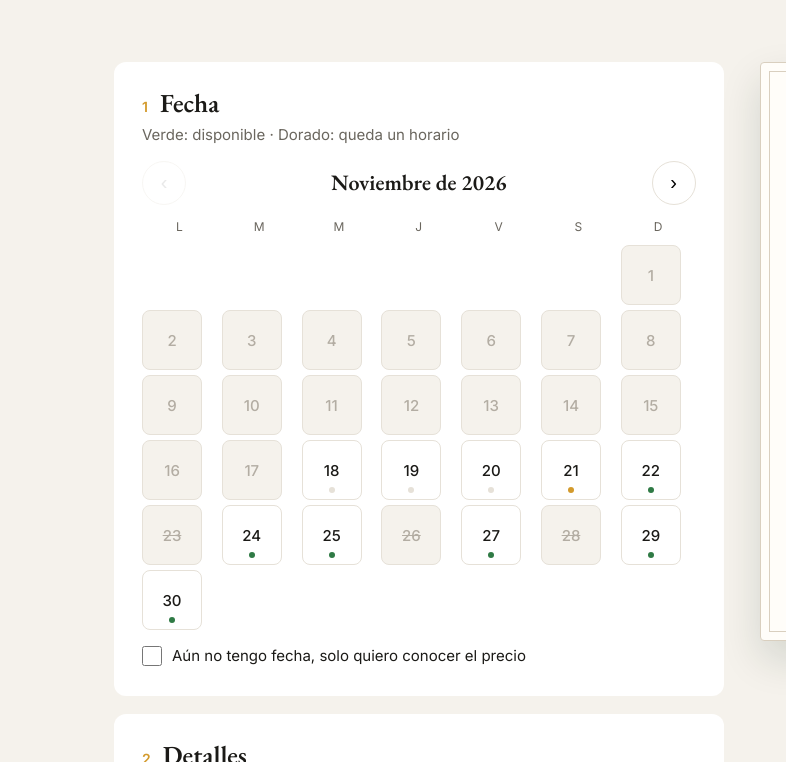
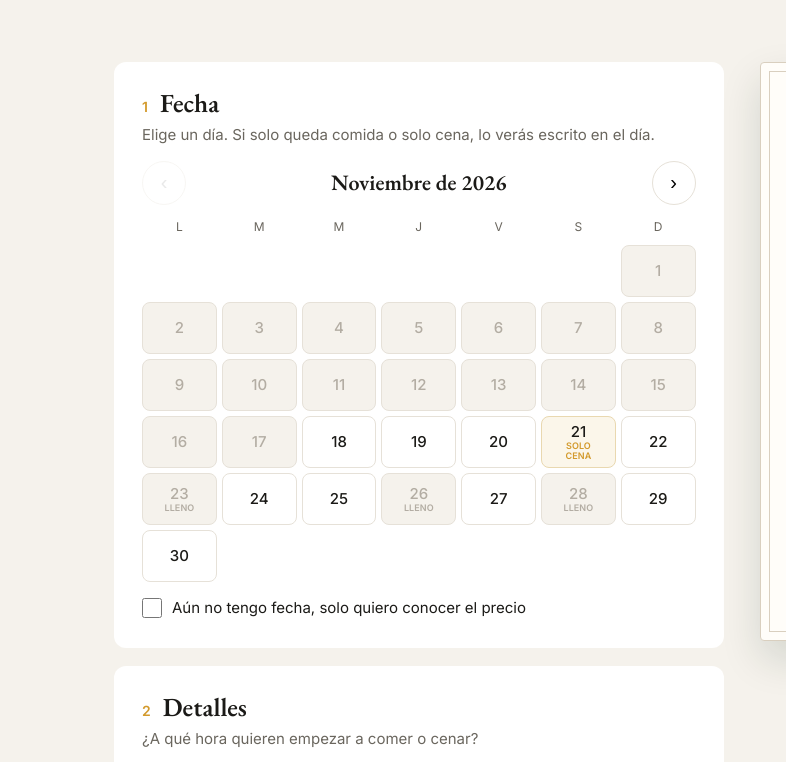
Before and after one commit to maupolice/experienciaiberica, a plain HTML site: page cotiza.html in a window 1280 px wide. Shown: the part 440-1202 px from the top of the page, 0-786 px from the left. Drawn offline with nearby package versions, Linux system fonts and the light colour scheme.

Commit message:
Calendario: mostrar 'solo comida', 'solo cena' o 'lleno' en cada día
Co-Authored-By: Claude Opus 5.5 <noreply@anthropic.com>
Claude-Session: https://claude.ai/code/session_019WDsiNKJa4GZSnnXQBvoR3

```diff
--- a/cotiza.html
+++ b/cotiza.html
@@ -16,7 +16,7 @@
 <link rel="apple-touch-icon" href="img/apple-touch-icon.png">
 <link rel="preconnect" href="https://fonts.googleapis.com">
 <link href="https://fonts.googleapis.com/css2?family=EB+Garamond:wght@500;600;700&family=Inter:wght@400;500;600&display=swap" rel="stylesheet">
-<link rel="stylesheet" href="css/site.css?v=6">
+<link rel="stylesheet" href="css/site.css?v=7">
 <script src="js/html2canvas.min.js"></script>
 <script src="js/analytics.js?v=2" defer></script>
 </head>
@@ -30,7 +30,7 @@
 <section id="cotiza"><div class="wrap"><div class="cz">
   <div>
     <div class="box"><h3><b>1</b>Fecha</h3>
-      <p class="hint">Verde: disponible · Dorado: queda un horario</p>
+      <p class="hint">Elige un día. Si solo queda comida o solo cena, lo verás escrito en el día.</p>
       <div id="calWrap">
         <div class="calhead"><button class="navb" id="prev" aria-label="Mes anterior">‹</button><strong id="mes"></strong><button class="navb" id="next" aria-label="Mes siguiente">›</button></div>
         <div class="cal" id="cal"></div>
@@ -98,7 +98,8 @@ function renderCal(){
     if(fe&&dt>=today){h+=`<button data-f="${f}" class="xmas" aria-label="${d}, ${fe}: no disponible" title="${fe}" disabled>${d}<i aria-hidden="true">🎄</i></button>`;continue}
     const c=dt<today?'past':dt<minDate?'soon':(s.comida&&s.cena)?'full':(s.comida||s.cena)?'par':'';
     const lab={past:'pasado',full:'ocupado',soon:'consultar',par:'un horario libre','':'disponible'}[c];
-    h+=`<button data-f="${f}" class="${c}${st.fecha===f?' on':''}" aria-label="${d}, ${lab}"${c==='past'||c==='full'?' disabled':''}>${d}</button>`}
+    const tag=c==='par'?(s.cena?'solo<br>comida':'solo<br>cena'):c==='full'?'lleno':'';
+    h+=`<button data-f="${f}" class="${c}${st.fecha===f?' on':''}" aria-label="${d}, ${c==='par'?(s.cena?'solo comida disponible':'solo cena disponible'):lab}"${c==='past'||c==='full'?' disabled':''}>${d}${tag?`<small aria-hidden="true">${tag}</small>`:''}</button>`}
   $('#cal').innerHTML=h;$('#calWrap').classList.toggle('off',st.sinF);
   $('#xnote').innerHTML=m.getMonth()===11?'<div class="xn"><span aria-hidden="true">🎄</span><div><b>Celebra diciembre con una noche ibérica</b><br>El 24 y 25 de diciembre no hay eventos, pero tendremos <b class="xp">menú para llevar</b>. Próximamente.</div></div>':'';
 }
--- a/css/site.css
+++ b/css/site.css
@@ -254,3 +254,13 @@ select{width:100%;font:16px Inter;padding:11px 14px;border:1px solid var(--line)
 .xn{display:flex;gap:12px;align-items:center;margin-top:12px;padding:12px 14px;border-radius:10px;background:linear-gradient(120deg,#0f2a1e,#1d4a33);color:#fff;font-size:14px;line-height:1.4}
 .xn span{font-size:26px}.xn b{font:600 17px "EB Garamond",serif;color:var(--saf)}
 .xn b.xp{font:600 14px Inter;color:#fff;text-decoration:underline;text-decoration-color:var(--saf);text-underline-offset:3px}
+
+/* calendario con texto: solo comida / solo cena / lleno */
+.cal button{aspect-ratio:auto;min-height:52px;max-height:none;display:flex;flex-direction:column;align-items:center;justify-content:center;gap:1px;line-height:1.1}
+.cal button::after{display:none}
+.cal button small{display:block;font:600 9px/1.05 Inter,sans-serif;letter-spacing:.01em;color:var(--saf);text-transform:uppercase}
+.cal button.par{background:#fbf6ea;border-color:#e9d8b0}
+.cal button.full small{color:#b3ada3;text-decoration:none}
+.cal button.full{text-decoration:none}
+.cal button.on small{color:#f3d58f}
+@media(max-width:380px){.cal button small{font-size:8px}}
```
Also changed, not shown: 404.html (+1 -1 lines), aviso-de-privacidad.html (+1 -1 lines), index.html (+1 -1 lines).
